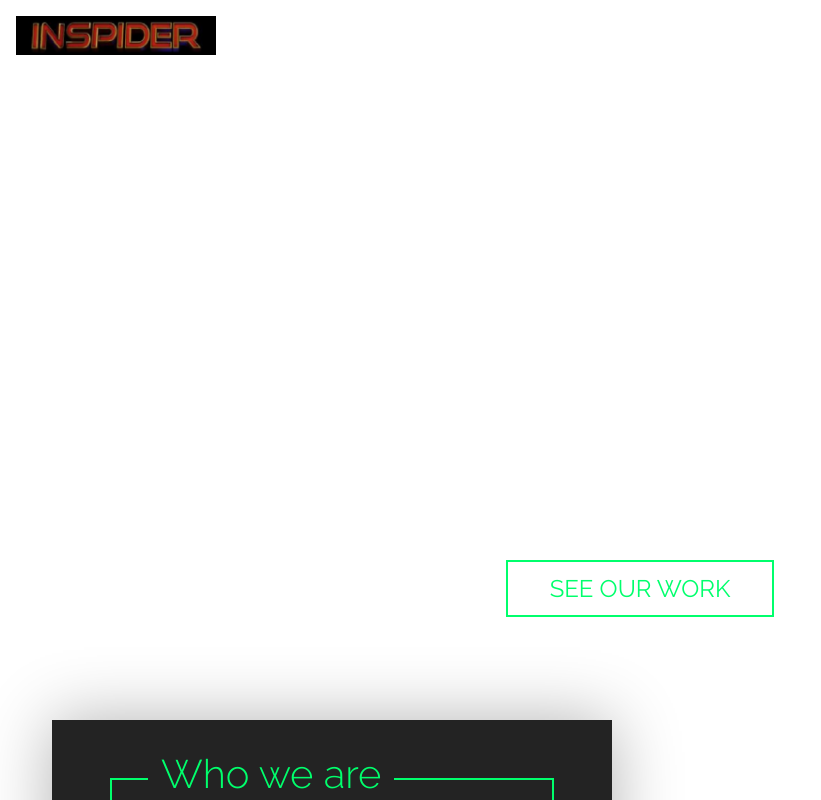
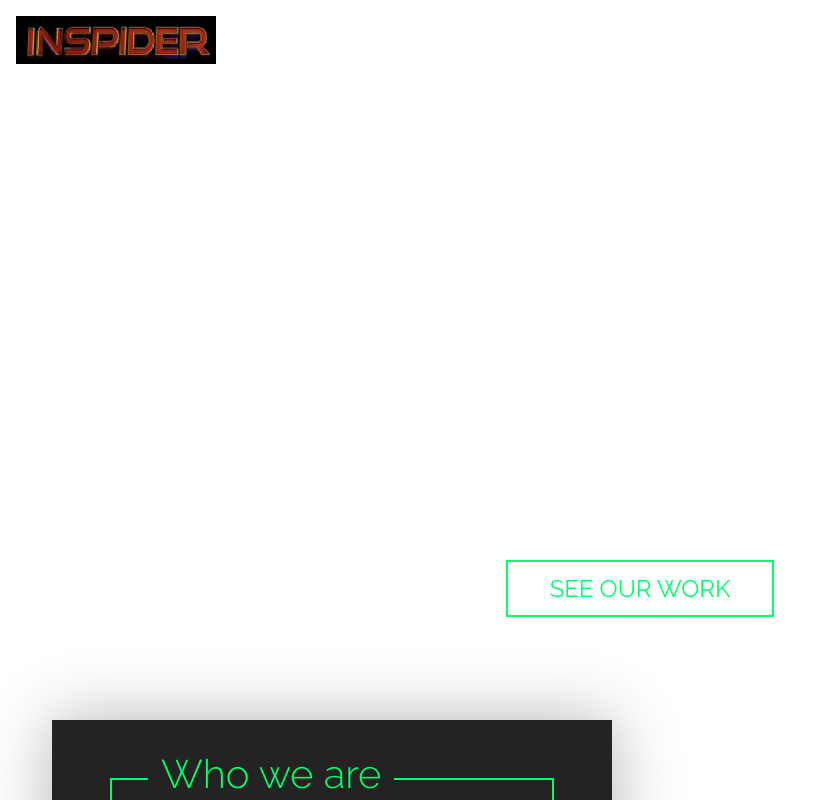
Before and after one commit to Wild266/Inspider, a plain HTML site: page index.html in a window 1280 px wide. Shown: the top 800 px of the page, without its empty margins (0-821 px from the left). Drawn offline with nearby package versions, Linux system fonts and the light colour scheme.

Commit message:
Update index.html

```diff
--- a/index.html
+++ b/index.html
@@ -11,7 +11,7 @@
 
 <header>
 	<div style="width:200px;height:200px;overflow:hidden;" >
- 		<img src="logo.png" alt="Inspider logo" class="logo" width="200px" height="auto">
+ 		<img src="logosm.png" alt="Inspider logo" class="logo" width="200px" height="auto">
 	</div>
 	<nav>
 		<ul>
```
